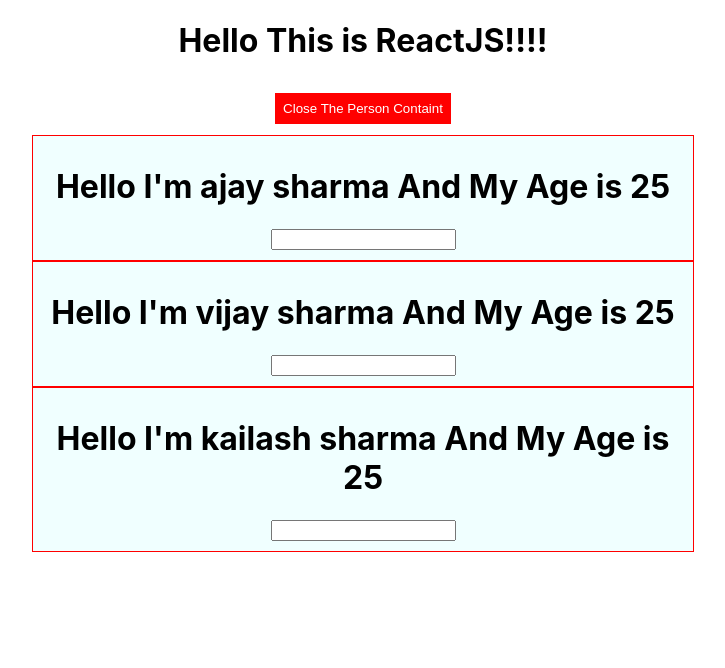
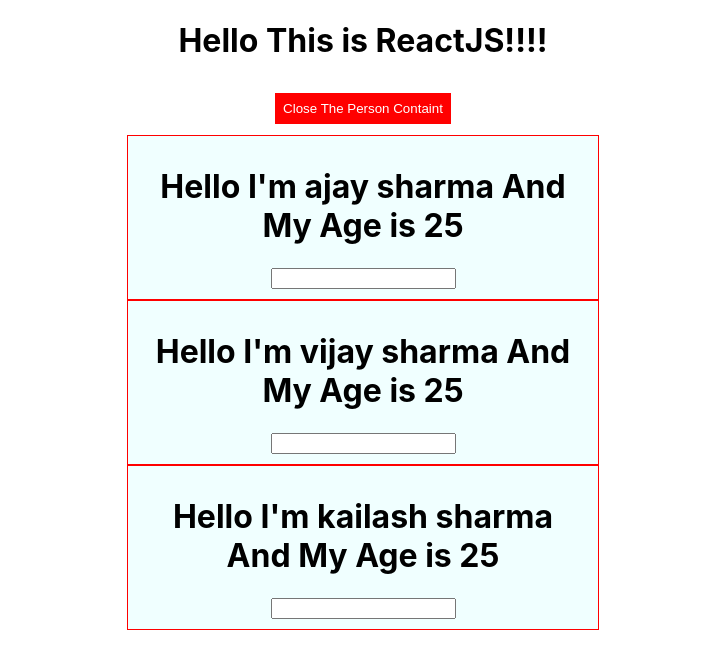
Before and after one commit to ajaysharma91/my-app, a React (Create React App) app: page / in a window 1280 px wide. Both pictures are taken after a click on the button "Show the Person Containt". Shown: the top 668 px of the page, without its empty margins (277-1002 px from the left). Built offline with nearby package versions, Linux system fonts and the light colour scheme.

Commit message:
use Radium fro React css

```diff
--- a/package.json
+++ b/package.json
@@ -3,6 +3,7 @@
   "version": "0.1.0",
   "private": true,
   "dependencies": {
+    "radium": "^0.26.0",
     "react": "^16.12.0",
     "react-dom": "^16.12.0",
     "react-scripts": "3.2.0"
--- a/src/App.js
+++ b/src/App.js
@@ -1,7 +1,7 @@
 import React from 'react';
 //import {useState} from 'react';
 import './App.css';
-import Person from './Person';
+// import Person from './Person';
 import Validation from './Validation';
 import Char from './Char';
 class App extends React.Component {
--- a/src/AppConditional.js
+++ b/src/AppConditional.js
@@ -1,5 +1,6 @@
 import React from 'react';
 import './App.css';
+import Radium,{StyleRoot} from 'radium';
 import Person from './Person';
 
 class AppConditional extends React.Component {
@@ -49,15 +50,19 @@
         border:'1px solid white',
         padding:'8px',
         textAlign:'center',
-        margin:'10px'
+        margin:'10px',
+        cursor:'pointer',
+        ':hover':{
+          backgroundColor:'lightgreen'
+        }
       }
       let person = null;
-      if(this.state.showPerson == true)
+      if(this.state.showPerson === true)
       {
           person=(
             <div>
                 { this.state.persons.map((person,index) => {
-                return <Person
+                return <Person key={index}
                 click={()=>this.deletehandler(index)}
                 name={person.name}
                 age={person.age}
@@ -67,16 +72,21 @@
 
             </div>
           );
-          style.backgroundColor='red'
+          style.backgroundColor='red';
+          style[':hover']={
+            backgroundColor:"lightblue"
+          }
       }
   return (
+    <StyleRoot>
     <div className="App">
         <h1>Hello This is ReactJS!!!!</h1>
         <button style={style} onClick={this.handleStateChange}>{this.state.showText}</button>
       {person}
     </div>
+    </StyleRoot>
   )};
 
 }
 
-export default AppConditional;
+export default Radium(AppConditional) ;
--- a/src/Person.js
+++ b/src/Person.js
@@ -1,12 +1,20 @@
 import React from 'react';
 import  './css/Person.css';
+import Radium from 'radium';
  const Person = (props)=>{
+       const style = {
+           '@media (min-width:500px)':{
+               width:'450px',
+               backfroundColor:'gray'
+           }
+       }
+
     return(
-        <div className="Person" >
+        <div className="Person" style={style} >
             <h1 onClick={props.click}>Hello I'm {props.name} And My Age is {props.age} </h1>
             <p>{props.children}</p>
-        <input type="text" onChange={props.changed} value={props.value}></input>
+        <input  type="text" onChange={props.changed} value={props.value}></input>
         </div>
     );
 }
-export default Person;
+export default Radium(Person);
--- a/src/index.js
+++ b/src/index.js
@@ -1,7 +1,7 @@
 import React from 'react';
 import ReactDOM from 'react-dom';
 import './index.css';
-import App from './App';
+// import App from './App';
 import * as serviceWorker from './serviceWorker';
 import AppConditional from './AppConditional';
 
```
Also changed, not shown: 2 other files (tests, documents, lock files or other folders).
